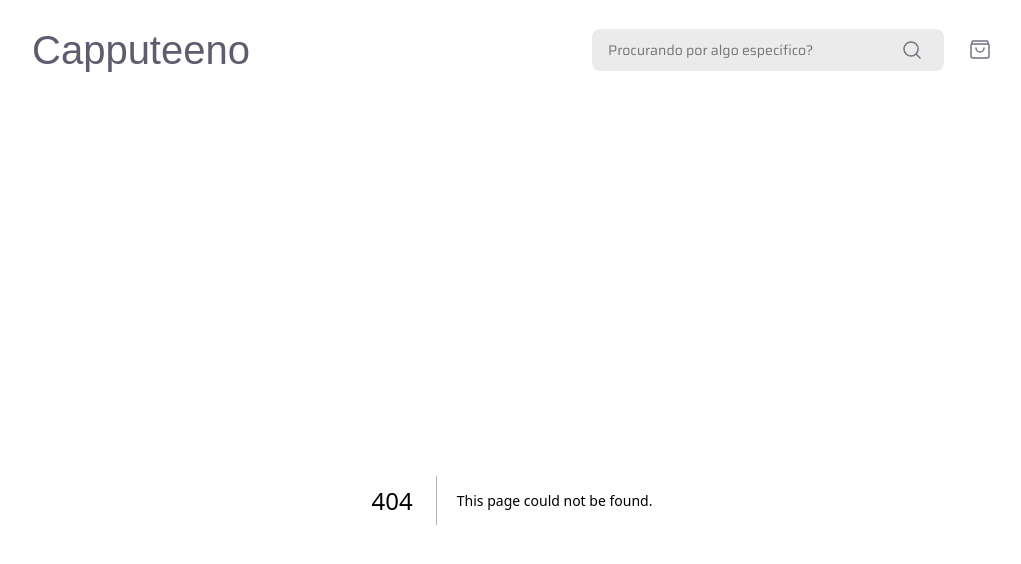
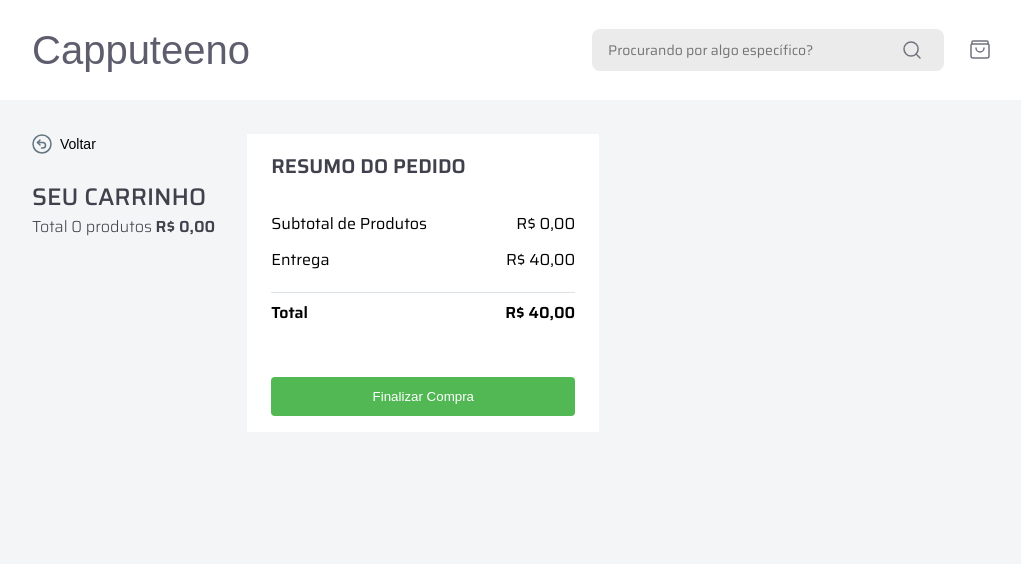
Before and after one commit to Lukas656/desafio-Front-end, a Next.js app: page /cart in a window 1280 px wide. Before the commit this address had no page. Shown: the top 564 px of the page, without its empty margins (128-1149 px from the left). Built offline with nearby package versions, Linux system fonts and the light colour scheme; a web font is replaced by a local one.

Commit message:
feat: add new icons end add to card page

```diff
--- /dev/null
+++ b/src/app/cart/page.tsx
@@ -0,0 +1,165 @@
+"use client"
+import { BackBtn } from "@/components/back-button"
+import { useLocalStorage } from "@/hooks/useLocalStorage"
+import styled from "styled-components"
+import { DefaultPagelayout } from "@/components/defaul-page-layout"
+import { ProductInCart } from "@/types/product"
+import { formatPrice } from "@/utils/format-price"
+import { CartItem } from "@/components/cart/cart-item"
+import { Divider } from "@/components/Divider"
+
+
+const Container = styled.div`
+    display: flex;
+    flex-direction: column;
+    gap: 32px;
+
+    @media(min-width: ${props => props.theme.desktopBreakpoint}){
+        flex-direction: row;
+    }
+`
+const CartListContainer = styled.div`
+h3 {
+    font-size: 24px;
+    font-weight: 500;
+    line-height: 150%;
+    text-transform: uppercase;
+    color: var(--text-dark2);
+    margin-top: 24px;
+}
+
+p {
+    font-weight: 300;
+    font-size: 16px;
+    line-height: 150%;
+    color: var(--text-dark2);
+
+    span {
+        font-weight: 600;
+    }
+}
+`
+
+const CartList = styled.ul`
+    display: flex;
+    align-items: center;
+    justify-content: center;
+    flex-direction: column;
+    gap: 16px;
+    margin-top: 24px;
+`
+const CartResultContainer = styled.div`
+    display: flex;
+    flex-direction: column;
+    align-items: flex-start;
+    justify-content: flex-start;
+    min-width: 352px;
+    padding: 16px 24px;
+
+    background: white;
+
+    h3 {
+        font-weight: 600;
+        font-size: 20px;
+        color: var(--text-dark2);
+        text-transform: uppercase;
+        margin-bottom: 30px;
+    }
+`
+
+const TotalItem = styled.div<{ isBold: boolean}>`
+    display: flex;
+    align-items: center;
+    justify-content: space-between;
+    width: 100%;
+
+    font-weight: ${props => props.isBold ? '600' : '400'};
+    font-size: 16px;
+    line-height: 150%;
+
+    margin-bottom: 12px;
+`
+
+const ShopBtn = styled.button`
+    color: white;
+    border-radius: 4px;
+    background: var(--success-color);
+    padding: 12px;
+    width: 100%;
+    border: none;
+    margin-top: 40px;
+    cursor: pointer;
+`
+
+export default function CartPage() {
+    const { value, updateLocalStorage } = useLocalStorage<ProductInCart[]>("cart-items", [])
+
+    const calculateTotal = (value: ProductInCart[]) => {
+        return value.reduce((sum, item) => sum += (item.price_in_cents * item.quantity), 0)
+    }
+
+    const carTotal = formatPrice(calculateTotal(value));
+    const deliveryFee = 4000;
+    const cartTotalWithDelivery = formatPrice(calculateTotal(value) + deliveryFee);
+
+
+    const handleUpdateQuantity = (id: string, quantity: number) => {
+        const newValue = value.map(item => {
+            if (item.id !== id) return item
+            return { ...item, quantity: quantity }
+        })
+        updateLocalStorage(newValue)
+    }
+
+    const handleDeleteItem = (id: string) =>{
+        const newValue = value.filter(item => {
+            if (item.id !== id) return item
+        })
+        updateLocalStorage(newValue)
+    }
+
+
+    return (
+        <DefaultPagelayout>
+            <Container>
+                <CartListContainer>
+                    <BackBtn navigate={"/"} />
+                    <h3>Seu Carrinho</h3>
+                    <p>
+                        Total {value.length} produtos <span>{carTotal}</span>
+                    </p>
+                    <CartList>
+                        {value.map(item =>
+                            <CartItem
+                                product={item}
+                                key={item.id}
+                                handleUpadatequantity={handleUpdateQuantity}
+                                handleDelete={handleDeleteItem}
+                            />)}
+                    </CartList>
+                </CartListContainer>
+                <CartResultContainer>
+                    <h3>Resumo do Pedido</h3>
+                    <TotalItem isBold={false}>
+                        <p>Subtotal de Produtos</p>
+                        <p>{carTotal}</p>
+                    </TotalItem>
+                    <TotalItem isBold={false}>
+                        <p>Entrega</p>
+                        <p>{formatPrice(deliveryFee)}</p>
+                    </TotalItem>
+                <Divider/>
+                    <TotalItem isBold={true}>
+                        <p>Total</p>
+                        <p>{cartTotalWithDelivery}</p>
+                    </TotalItem>
+
+                    <ShopBtn>
+                        Finalizar Compra
+                    </ShopBtn>
+                </CartResultContainer>
+
+            </Container>
+        </DefaultPagelayout>
+    )
+}
--- /dev/null
+++ b/src/components/cart/cart-item.tsx
@@ -0,0 +1,116 @@
+import { DeleteIcon } from "@/icons/DeleteIcon";
+import { ProductInCart } from "@/types/product"
+import { formatPrice } from "@/utils/format-price";
+import { ChangeEvent } from "react";
+import styled from "styled-components";
+
+interface CartItemProps {
+    product: ProductInCart
+    handleUpadatequantity(id: string, quantity: number): void
+    handleDelete(id: string): void
+}
+const Item = styled.li`
+    display: flex;
+    align-items: center;
+    justify-content: center;
+    height: 210px;
+
+    border-radius: 8px;
+    background-color: white;
+
+    position: relative;
+
+    button {
+        position: absolute;
+        top: 16px;
+        right: 24px;
+
+        border: none;
+        background: transparent;
+        cursor: pointer;
+    }
+
+    img {
+        max-height: 100%;
+        width: 256px;
+        border-radius: 8px 0 0 8px;
+    }
+
+    > div {
+        display: flex;
+        width: 100%;
+        height:100%;
+        align-items: flex-start;
+        justify-content: space-between;
+        flex-direction: column;
+        padding: 16px 24px;
+        line-height: 150%;
+        color: var(--text-dark2);
+
+        h4 {
+            font-weight: 300;
+            font-size: 20px;
+        }
+
+        p {
+            font-weight: 400;
+            font-size: 12px;
+            max-height: 50%;
+            overflow: hidden;
+            text-overflow: ellipsis;
+        }
+
+        div {
+            display: flex;
+            align-items: center;
+            justify-content: space-between;
+            width: 100%;
+
+            span {
+                font-weight: 600;
+                font-size: 16px;
+                color: var(--text-dark);
+            }
+        }
+    }
+`
+
+const SelectQuantity = styled.select`
+    padding: 8px;
+    border: 1.5px solid var(--border-color);
+    border-radius: 8px;
+    background-color: var(--bg-secondary);
+    color: var(--text-dark);
+    font-weight: 400;
+    font-size: 16px;
+`
+
+export function CartItem({ product, handleUpadatequantity, handleDelete }: CartItemProps) {
+    const handleChange = (e: ChangeEvent<HTMLSelectElement>) => {
+        handleUpadatequantity(product.id, Number(e.target.value))
+    }
+    return (
+        <Item>
+            <button onClick={()=> handleDelete(product.id)} aria-label="Deletar">
+                <DeleteIcon/>
+            </button>
+
+            <img src={product?.image_url} alt={product?.name} />
+            <div>
+                <h4>{product?.name}</h4>
+                <p>{product?.description}</p>
+                <div>
+                    <SelectQuantity value={product?.quantity} onChange={handleChange}>
+                        <option value={1}>1</option>
+                        <option value={2}>2</option>
+                        <option value={3}>3</option>
+                        <option value={4}>4</option>
+                        <option value={5}>5</option>
+                    </SelectQuantity>
+                    {/* {product?.quantity} */}
+                    <span>{formatPrice(product?.price_in_cents)} </span>
+                </div>
+            </div>
+        </Item>
+    )
+}
--- /dev/null
+++ b/src/icons/DeleteIcon.tsx
@@ -0,0 +1,13 @@
+export function DeleteIcon() {
+    return (
+        <svg width="24" height="24" viewBox="0 0 24 24" fill="none" xmlns="http://www.w3.org/2000/svg">
+            <path fill-rule="evenodd" clip-rule="evenodd" d="M16.1378 21H7.85782C6.81082 21 5.94082 20.192 5.86282 19.147L4.96582 7H18.9998L18.1328 19.142C18.0578 20.189 17.1868 21 16.1378 21V21Z" stroke="#DE3838" stroke-width="1.5" stroke-linecap="round" stroke-linejoin="round" />
+            <path d="M12 11V17" stroke="#DE3838" stroke-width="1.5" stroke-linecap="round" stroke-linejoin="round" />
+            <path d="M4 7H20" stroke="#DE3838" stroke-width="1.5" stroke-linecap="round" stroke-linejoin="round" />
+            <path d="M17 7L15.987 4.298C15.694 3.517 14.948 3 14.114 3H9.886C9.052 3 8.306 3.517 8.013 4.298L7 7" stroke="#DE3838" stroke-width="1.5" stroke-linecap="round" stroke-linejoin="round" />
+            <path d="M15.4298 11L14.9998 17" stroke="#DE3838" stroke-width="1.5" stroke-linecap="round" stroke-linejoin="round" />
+            <path d="M8.57016 11L9.00016 17" stroke="#DE3838" stroke-width="1.5" stroke-linecap="round" stroke-linejoin="round" />
+        </svg>
+
+    )
+}
```
Also changed, not shown: public/Group.svg (added), public/delete/Group.svg (added).
